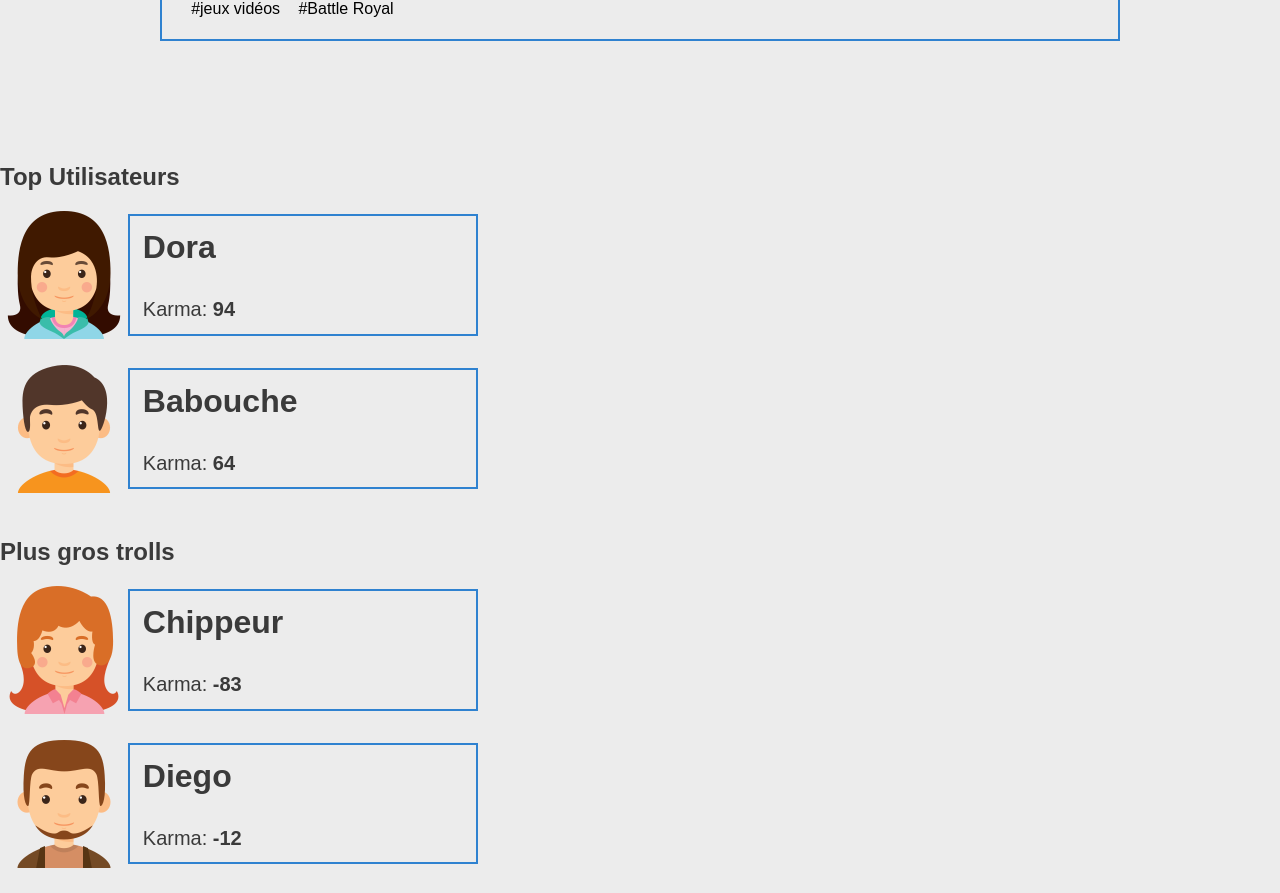
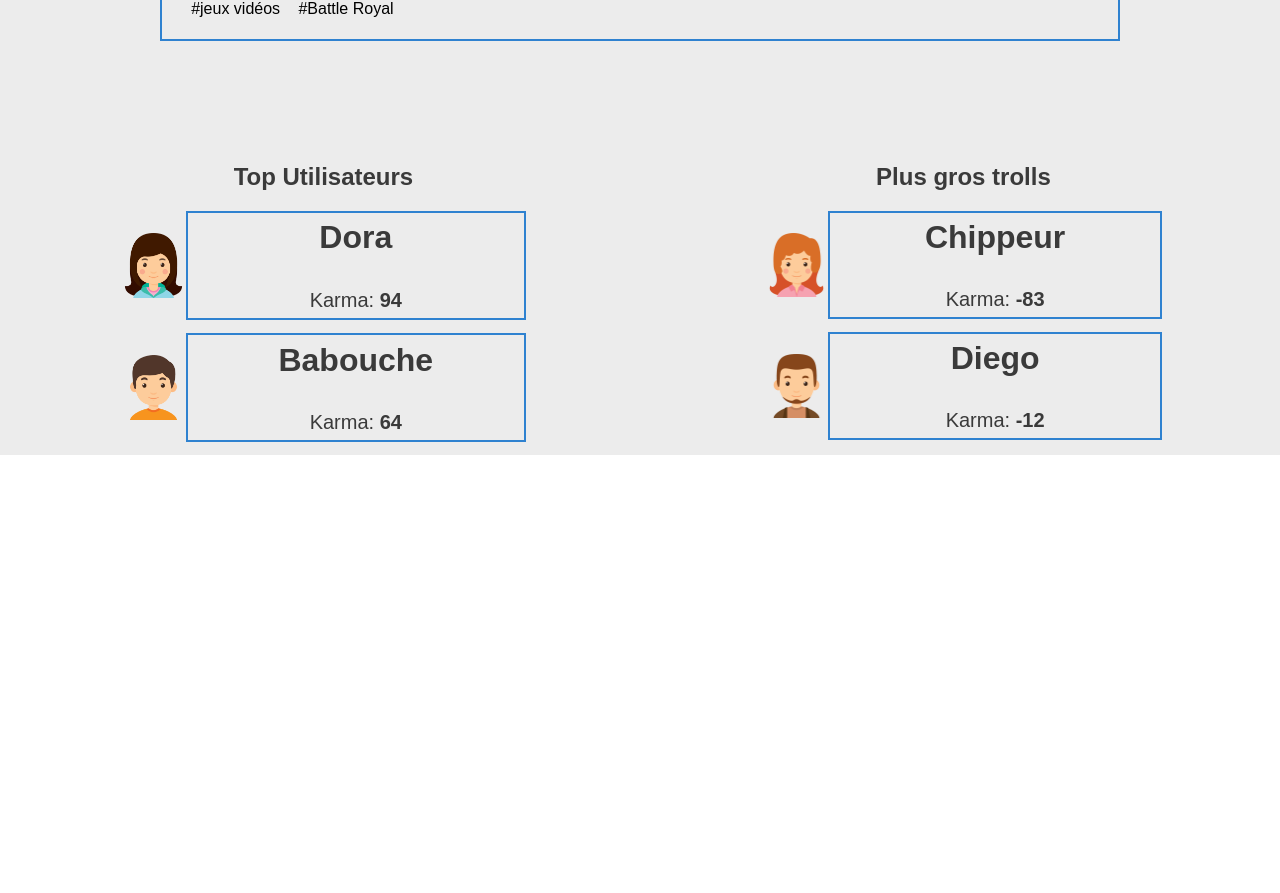
Before and after one commit to b3b3r/e-karma-front, a React (Create React App) app: page / in a window 1280 px wide. Shown: the part 656-1549 px from the top of the page. After the commit the page ends 1111 px from the top, so only its background shows below. Built offline with nearby package versions, Linux system fonts and the light colour scheme.

Commit message:
ajustement top flop

```diff
--- a/src/containers/Home.scss
+++ b/src/containers/Home.scss
@@ -53,12 +53,16 @@
     }
   }
   .top-worst {
+    display: flex;
     .top {
       display: flex;
       flex-direction: column;
+      text-align: center;
+      justify-content: center;
       .top-user {
         display: flex;
         align-items: center;
+        justify-content: center;
         margin-bottom: 2%;
         .avatar {
           width: 10%;
@@ -68,7 +72,7 @@
           flex-direction: column;
           border: solid $primaryColorLighten 2px;
           padding: 1%;
-          width: 25%;
+          width: 50%;
           .pseudo {
             margin-bottom: 10%;
             font-size: 32px;
@@ -86,9 +90,11 @@
     .worst {
       display: flex;
       flex-direction: column;
+      text-align: center;
       .worst-user {
         display: flex;
         align-items: center;
+        justify-content: center;
         margin-bottom: 2%;
         .avatar {
           width: 10%;
@@ -98,7 +104,7 @@
           flex-direction: column;
           border: solid $primaryColorLighten 2px;
           padding: 1%;
-          width: 25%;
+          width: 50%;
           .pseudo {
             margin-bottom: 10%;
             font-size: 32px;
```
